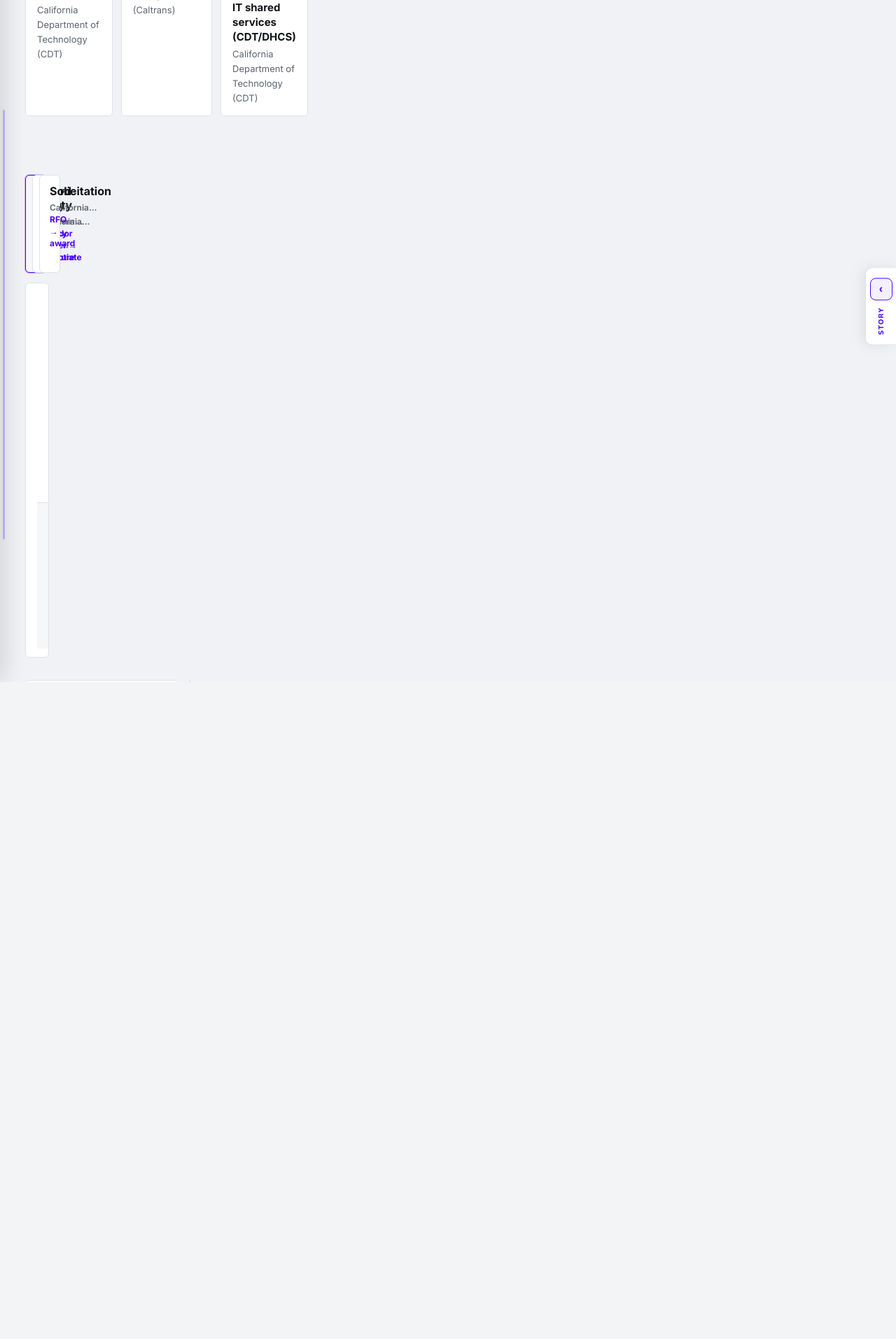
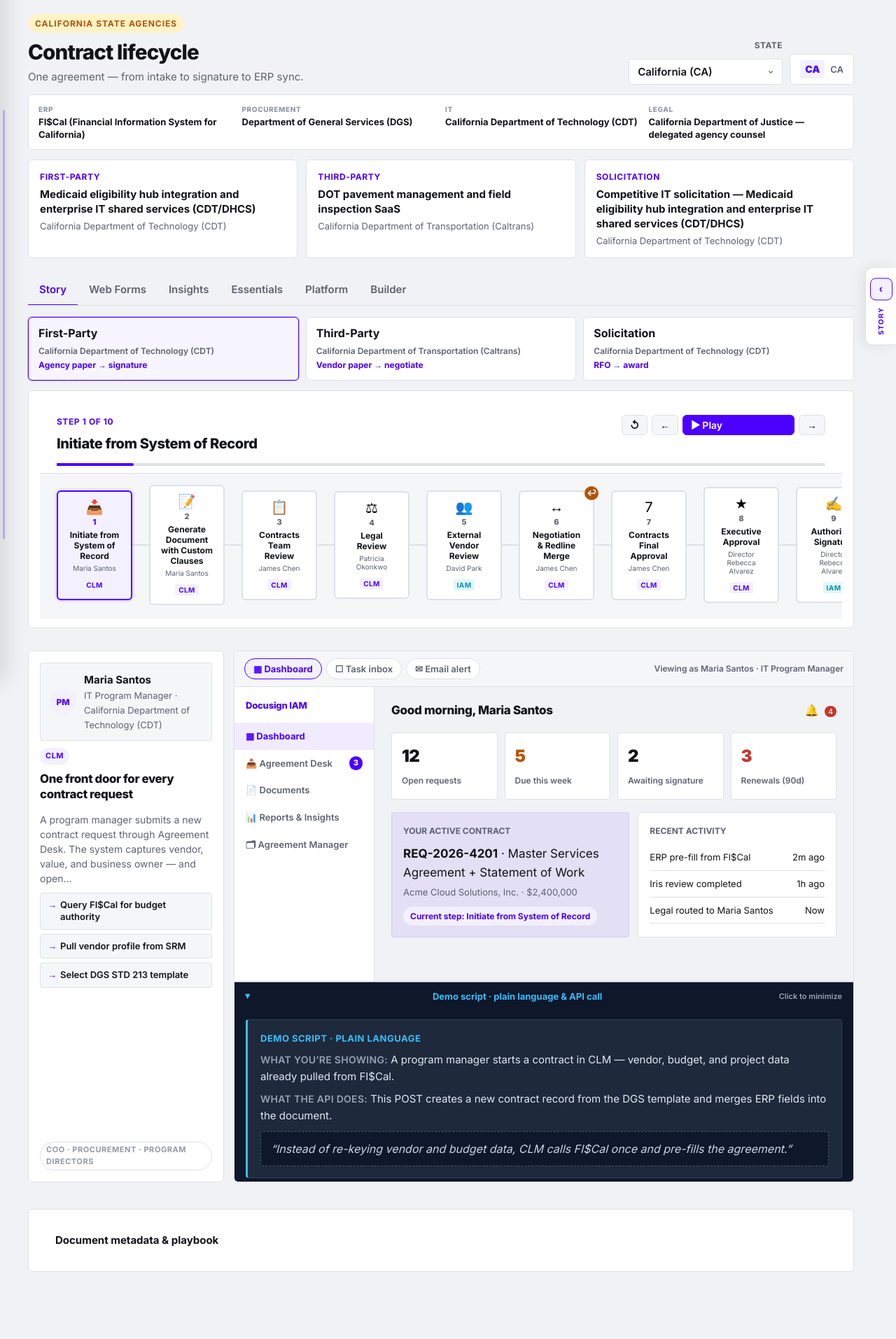
Before and after one commit to cgwashington14-pixel/docusign-iam-demo, a Flask app: page /gov-workflows in a window 1280 px wide. Shown: the part 99-2013 px from the top of the page at 70% size. Before the commit the page ends 1074 px from the top, so only its background shows below. Run offline with Flask 3, Linux system fonts and the light colour scheme.

Commit message:
Fix Gov Workflows crushed layout from zero-width preview root.
Pages that nest content inside ds-preview-page-root keep full width; rail-only hosts still collapse.

Co-authored-by: Cursor <cursoragent@cursor.com>

```diff
--- a/static/css/app.css
+++ b/static/css/app.css
@@ -581,8 +581,8 @@ body {
   max-width: min(1280px, 100%);
   box-sizing: border-box;
 }
-/* Fixed Story rail host — don't reserve a content column */
-.main > .ds-preview-page-root {
+/* Fixed Story rail host — only collapse empty rail wrappers (not pages that nest content) */
+.main > .ds-preview-page-root:not(:has(.ds-preview-page-main)) {
   max-width: none;
   width: 0;
   height: 0;
@@ -591,6 +591,16 @@ body {
   overflow: visible;
   justify-self: stretch;
 }
+.main > .ds-preview-page-root:has(.ds-preview-page-main) {
+  width: 100%;
+  max-width: none;
+  min-width: 0;
+  height: auto;
+  margin: 0;
+  padding: 0;
+  overflow: visible;
+  justify-self: stretch;
+}
 .main.main--full-bleed {
   display: block;
   max-width: none;
@@ -599,6 +609,10 @@ body {
 }
 .main.main--full-bleed > * {
   max-width: none;
+}
+.main.main--full-bleed > .ds-preview-page-root:has(.ds-preview-page-main) {
+  width: 100%;
+  height: auto;
 }
 body.gw-page .page-header { margin-bottom: 20px; }
 body.gw-page .page-sub { max-width: 720px; }
--- a/static/css/gov-workflows.css
+++ b/static/css/gov-workflows.css
@@ -2899,9 +2899,11 @@
 
 /* ── Story-first Walkthrough layout ─────────────────────────────────────────── */
 .gw-story {
+  width: 100%;
   max-width: min(1400px, 100%);
   margin: 0 auto;
-  padding: 8px 4px 48px;
+  padding: 4px 8px 48px;
+  box-sizing: border-box;
 }
 
 .gw-visually-hidden {
@@ -2938,39 +2940,52 @@
 }
 .gw-story-hero-tools {
   display: flex;
-  flex-direction: column;
+  flex-direction: row;
+  flex-wrap: wrap;
   align-items: flex-end;
-  gap: 8px;
-}
-
-.gw-context-bar--slim {
-  display: flex;
-  flex-wrap: wrap;
-  gap: 8px 16px;
-  padding: 8px 14px;
+  gap: 10px;
+}
+
+.gw-context-bar.gw-context-bar--slim {
+  display: grid !important;
+  grid-template-columns: repeat(4, minmax(0, 1fr));
+  gap: 8px 12px;
+  align-items: start;
+  padding: 12px 14px;
   margin-bottom: 14px;
   background: var(--surface);
   border: 1px solid var(--border);
   border-radius: var(--radius);
+  width: 100%;
+  box-sizing: border-box;
   font-size: 12px;
 }
 .gw-context-bar--slim .gw-context-item {
-  display: inline-flex;
-  gap: 6px;
-  align-items: baseline;
+  display: flex;
+  flex-direction: column;
+  gap: 2px;
   padding: 0;
   border: none;
   background: transparent;
+  min-width: 0;
 }
 .gw-context-bar--slim .gw-context-item strong {
   font-size: 10px;
+  font-weight: 800;
   text-transform: uppercase;
   letter-spacing: 0.06em;
   color: var(--muted-2);
+  margin: 0;
 }
 .gw-context-bar--slim .gw-context-item span {
   color: var(--text);
-  font-weight: 600;
+  font-weight: 650;
+  font-size: 13px;
+  line-height: 1.35;
+  display: -webkit-box;
+  -webkit-line-clamp: 2;
+  -webkit-box-orient: vertical;
+  overflow: hidden;
 }
 
 .gw-story-tabs {
@@ -2982,18 +2997,22 @@
   grid-template-columns: repeat(3, minmax(0, 1fr));
   gap: 10px;
   margin-bottom: 14px;
+  width: 100%;
 }
 .gw-scenario-picker--chips .gw-scenario-btn {
   display: flex;
   flex-direction: column;
   align-items: flex-start;
-  gap: 2px;
+  gap: 4px;
   text-align: left;
   padding: 12px 14px;
   border-radius: var(--radius);
   border: 1px solid var(--border);
   background: var(--surface);
   cursor: pointer;
+  min-width: 0;
+  width: 100%;
+  box-sizing: border-box;
   transition: border-color 0.15s ease, box-shadow 0.15s ease, background 0.15s ease;
 }
 .gw-scenario-picker--chips .gw-scenario-btn:hover {
@@ -3116,6 +3135,9 @@
 }
 
 @media (max-width: 1100px) {
+  .gw-context-bar.gw-context-bar--slim {
+    grid-template-columns: repeat(2, minmax(0, 1fr));
+  }
   .gw-story-stage {
     grid-template-columns: 1fr;
   }
@@ -3138,6 +3160,9 @@
 }
 
 @media (max-width: 720px) {
+  .gw-context-bar.gw-context-bar--slim {
+    grid-template-columns: 1fr;
+  }
   .gw-scenario-picker--chips {
     grid-template-columns: 1fr;
   }
--- a/static/css/preview-rail.css
+++ b/static/css/preview-rail.css
@@ -20,6 +20,8 @@ main:has(#ds-preview-rail.ds-preview-rail--minimized) {
 
 .ds-preview-page-main {
   min-width: 0;
+  width: 100%;
+  max-width: none;
 }
 
 /* Fixed rail */
```
